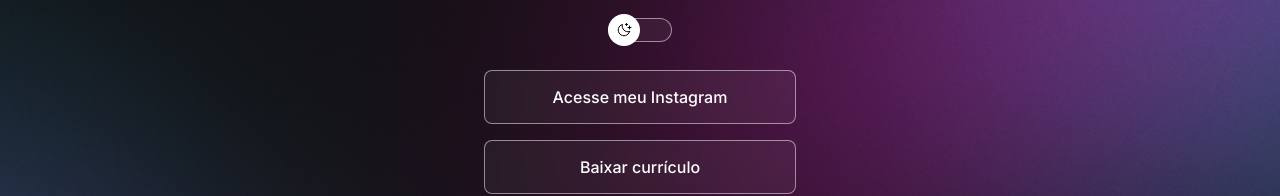
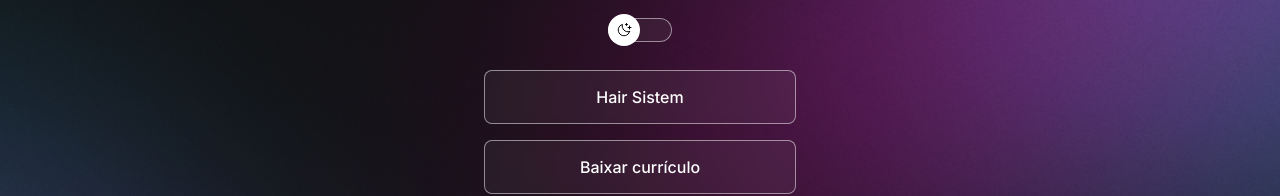
Before and after one commit to GabrielRossiSoares/devlinks, a plain HTML site: page index.html in a window 1280 px wide. Shown: the part 238-434 px from the top of the page. Drawn offline with nearby package versions, Linux system fonts and the light colour scheme.

Commit message:
Adcionando  novo projeto hairsistem

```diff
--- a/index.html
+++ b/index.html
@@ -29,8 +29,8 @@
 
       <ul>
         <li>
-          <a href="https://www.instagram.com/gabriel_rossii_" target="_blank"
-            >Acesse meu Instagram</a
+          <a href="https://hairsistem.vercel.app/" target="_blank"
+            >Hair Sistem</a
           >
         </li>
         <li>
```
